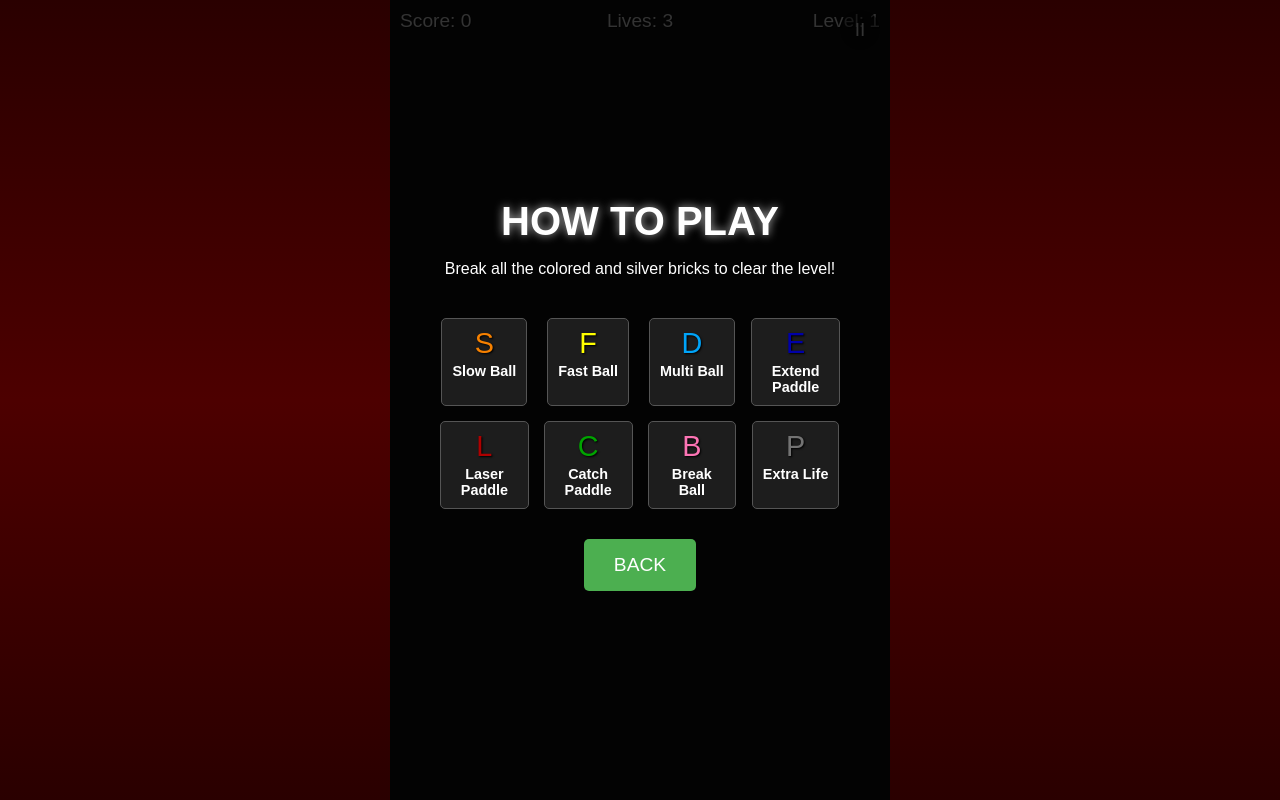
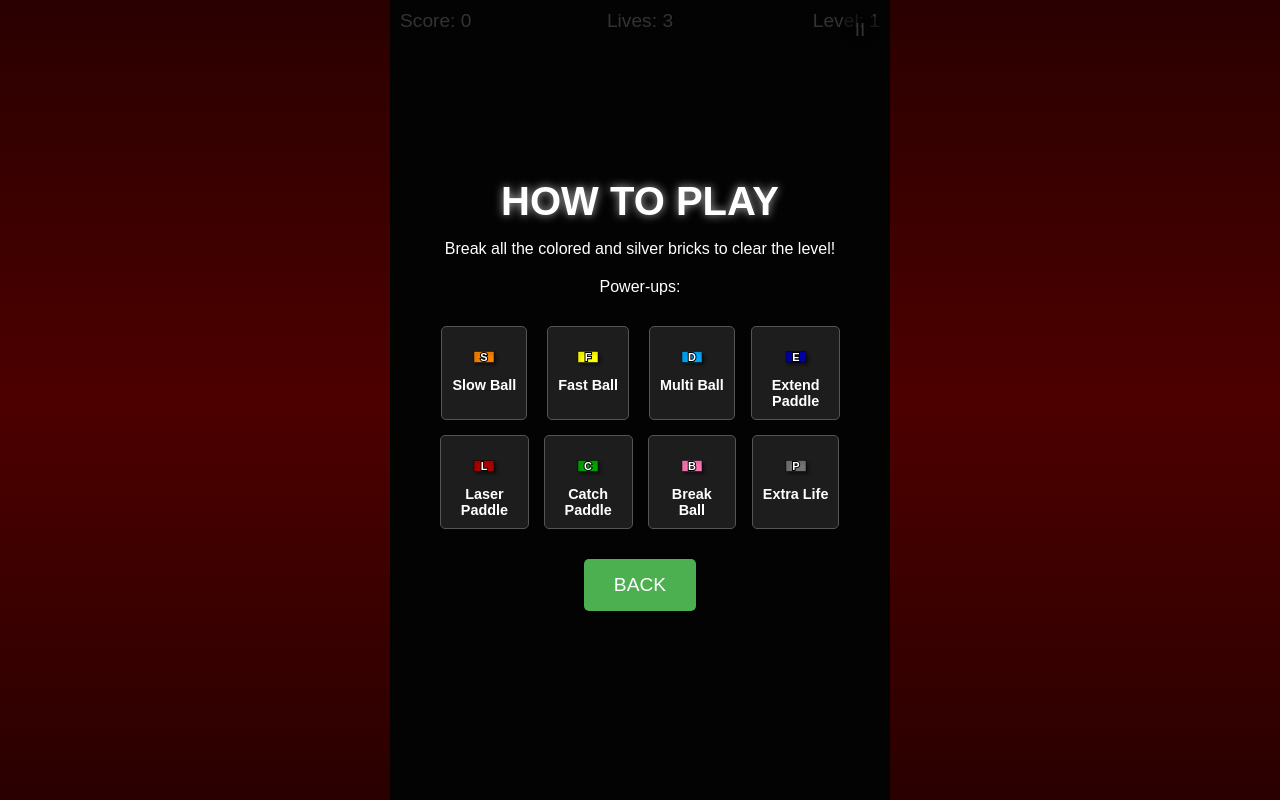
Before and after one commit to Abraham-Vizel37/Brick-Breaker, a plain HTML site: page index.html in a window 1280 px wide. Both pictures are taken after a click on the button "HOW TO PLAY". Drawn offline with Linux system fonts and the light colour scheme; no server answers.

Commit message:
How to Play Screen redesign. Added optional game sounds, currently not set up. Changed constant values for game rebalance.

```diff
--- a/index.html
+++ b/index.html
@@ -44,6 +44,9 @@
                 <button id="resumeBtn" class="game-btn">RESUME</button>
                 <button id="restartBtn" class="game-btn">RESTART LEVEL</button>
                 <button id="menuBtn" class="game-btn">MAIN MENU</button>
+                <label>
+                    <input type="checkbox" id="soundToggle" checked> Sound On
+                </label>
             </div>
 
             <div id="gameOverScreen">
@@ -84,11 +87,14 @@
              <div id="infoScreen">
                  <h2 class="screen-title">HOW TO PLAY</h2>
                   <p style="margin-bottom: 20px; font-size: 1rem;">Break all the colored and silver bricks to clear the level!</p>
+                  <p style="margin-bottom: 10px; font-size: 1rem;">Power-ups:</p>
                   <div id="powerupInfoList">
-                      </div>
+                      <!-- Powerup items will be dynamically added here by JavaScript -->
+                  </div>
                    <div id="powerupDescriptionWindow">
                        <h4></h4>
                        <p></p>
+                       <button id="closePowerupDescription" class="game-btn" style="margin-top: 10px;">Close</button>
                    </div>
                   <button id="backToInfoMenuBtn" class="game-btn">BACK</button>
              </div>
--- a/js/collision.js
+++ b/js/collision.js
@@ -1,6 +1,7 @@
 import { settings } from './constants.js';
 import { paddle } from './paddle.js';
 import { handlePowerupDrop } from './powerup.js';
+import { playSound } from '../script.js';
 // gameState and its properties (balls, bricks, lasers, powerups, score, lives, level, etc.)
 // will be passed as parameters to these collision functions.
 // uiUpdateCallback will be a function to call updateHUD, updateFinalScore etc.
@@ -20,6 +21,8 @@ export function checkBrickCollision(ball, bricks, currentGameState, uiUpdateCall
             ball.y - ball.radius < brick.y + brick.height) {
 
             anyBrickHit = true;
+
+            playSound('brickHit');
 
             // --- Animation Trigger ---
             // Trigger hit animation for Gold (unbreakable) or Silver bricks
--- a/js/constants.js
+++ b/js/constants.js
@@ -1,5 +1,5 @@
 export const settings = {
-    brickPadding: 2,
+    brickPadding: 3,
     brickOffsetTop: 0,
     paddleHeight: 16,
     paddleWidth: 100,
@@ -8,11 +8,11 @@ export const settings = {
     ballSpeedMultiplier: 1, // DEPRECATED: Replaced by activeSpeedModifier.
     ballDamage: 1,
     randomPowerupChance: 0.07,
-    extraLifeDropChance: 0.05,
+    extraLifeDropChance: 0.025,
     powerupSpeed: 1.5,
     powerupDuration: 10000,
     laserDuration: 8000,
-    breakDuration: 8000,
+    breakDuration: 16000,
     slowDuration: 8000,
     fastDuration: 8000,
     slowBallFactor: 0.6,
--- a/js/game.js
+++ b/js/game.js
@@ -539,8 +539,16 @@ function loadDeveloperMode() {
 // --- Event Listener Setup ---
 // This function should be called once when the application starts.
 export function setupEventListeners() {
-    // UI Navigation Buttons
-    if (UI.startBtn) UI.startBtn.addEventListener('click', () => {
+    // Prevent default touch behavior on the canvas
+    if (UI.canvas) {
+        UI.canvas.addEventListener('touchstart', (e) => { e.preventDefault(); }, { passive: false });
+        UI.canvas.addEventListener('touchmove', (e) => { e.preventDefault(); }, { passive: false });
+        UI.canvas.addEventListener('touchend', (e) => { e.preventDefault(); }, { passive: false });
+    }
+
+    // --- Screen Button Listeners ---
+    if (UI.startBtn) {
+        UI.startBtn.addEventListener('click', () => {
             let levelToStart = 1;
             if (gameState.developerMode && UI.levelSelectInput) {
                 const selectedLevel = parseInt(UI.levelSelectInput.value, 10);
@@ -548,76 +556,111 @@ export function setupEventListeners() {
                     levelToStart = selectedLevel;
                 } else {
                     alert(`Please enter a valid level number between 1 and ${settings.totalLevelsCount}.`);
-                return;
+                    return; // Prevent game from starting with invalid input
                 }
             }
             startGameAtLevel(levelToStart);
         });
-    if (UI.highScoreBtn) UI.highScoreBtn.addEventListener('click', () => {
+    }
+
+    if (UI.pauseBtn) {
+        UI.pauseBtn.addEventListener('click', pauseGame);
+    }
+
+    if (UI.resumeBtn) {
+        UI.resumeBtn.addEventListener('click', resumeGame);
+    }
+
+    if (UI.restartBtn) {
+        UI.restartBtn.addEventListener('click', restartLevel);
+    }
+
+    if (UI.menuBtn) {
+        UI.menuBtn.addEventListener('click', () => {
+            resetGameState();
+            UI.showScreen(UI.startScreen);
+            UI.updateHUD(); // Reset HUD display
+        });
+    }
+
+    if (UI.tryAgainBtn) {
+        UI.tryAgainBtn.addEventListener('click', () => startGameAtLevel(1));
+    }
+
+    if (UI.mainMenuGameOverBtn) {
+        UI.mainMenuGameOverBtn.addEventListener('click', () => {
+            resetGameState();
+            UI.showScreen(UI.startScreen);
+            UI.updateHUD(); // Reset HUD display
+        });
+    }
+
+    if (UI.nextLevelBtn) {
+        UI.nextLevelBtn.addEventListener('click', startNextLevel);
+    }
+
+    if (UI.highScoreBtn) {
+        UI.highScoreBtn.addEventListener('click', () => {
             const scores = loadHighScores();
             UI.updateHighScoresListUI(scores);
             UI.showScreen(UI.highScoresScreen);
         });
-     if (UI.settingsBtn) UI.settingsBtn.addEventListener('click', () => {
-        UI.updateDeveloperModeUIState(gameState.developerMode); // Ensure checkbox reflects current state
+    }
+
+    if (UI.backToMenuBtn) {
+        UI.backToMenuBtn.addEventListener('click', () => UI.showScreen(UI.startScreen));
+    }
+
+    if (UI.settingsBtn) {
+        UI.settingsBtn.addEventListener('click', () => {
             UI.showScreen(UI.settingsScreen);
         });
-    if (UI.infoBtn) UI.infoBtn.addEventListener('click', () => {
-        UI.populatePowerupInfoUI();
-        UI.hidePowerupDescription();
+    }
+
+    if (UI.backToSettingsMenuBtn) {
+        UI.backToSettingsMenuBtn.addEventListener('click', () => UI.showScreen(UI.startScreen));
+    }
+
+    if (UI.infoBtn) {
+        UI.infoBtn.addEventListener('click', () => {
             UI.showScreen(UI.infoScreen);
+            UI.populatePowerupInfoUI(); // Populate powerup list when info screen is shown
         });
-    if (UI.backToMenuBtn) UI.backToMenuBtn.addEventListener('click', () => UI.showScreen(UI.startScreen));
-    if (UI.backToSettingsMenuBtn) UI.backToSettingsMenuBtn.addEventListener('click', () => UI.showScreen(UI.startScreen));
-    if (UI.backToInfoMenuBtn) UI.backToInfoMenuBtn.addEventListener('click', () => UI.showScreen(UI.startScreen));
-    if (UI.tryAgainBtn) UI.tryAgainBtn.addEventListener('click', () => startGameAtLevel(1));
-    if (UI.mainMenuGameOverBtn) UI.mainMenuGameOverBtn.addEventListener('click', () => UI.showScreen(UI.startScreen));
-    if (UI.menuBtn) UI.menuBtn.addEventListener('click', () => {
-        pauseGame(); // Ensure game is paused before showing menu
-        clearAllTimedPowerupEffects(gameState); // Clear effects when going to menu
-        gameState.gameRunning = false; // Explicitly stop game running flag
-        UI.showScreen(UI.startScreen);
+    }
+
+    if (UI.backToInfoMenuBtn) {
+        UI.backToInfoMenuBtn.addEventListener('click', () => UI.showScreen(UI.startScreen));
+    }
+
+    // --- Developer Mode Listeners ---
+    if (UI.developerModeToggle) {
+        UI.developerModeToggle.addEventListener('change', (event) => {
+            gameState.developerMode = event.target.checked;
+            saveDeveloperMode();
+            UI.updateDeveloperModeUIState(gameState.developerMode);
         });
-    if (UI.nextLevelBtn) UI.nextLevelBtn.addEventListener('click', startNextLevel);
+    }
 
-    // Game Control Buttons
-    if (UI.pauseBtn) UI.pauseBtn.addEventListener('click', pauseGame);
-    if (UI.resumeBtn) UI.resumeBtn.addEventListener('click', resumeGame);
-    if (UI.restartBtn) UI.restartBtn.addEventListener('click', restartLevel);
+    if (UI.levelSelectInput) {
+         UI.levelSelectInput.addEventListener('change', (event) => {
+             // Optional: Add validation or confirmation
+             console.log("Level select changed to:", event.target.value);
+         });
+    }
 
-    // Canvas Input
+    // --- In-Game Interaction Listeners ( delegated to canvas) ---
     if (UI.canvas) {
-        UI.canvas.addEventListener('click', handleCanvasClickOrTouch);
-        UI.canvas.addEventListener('touchstart', handleCanvasClickOrTouch, { passive: false });
         UI.canvas.addEventListener('mousemove', handleCanvasMouseMove);
         UI.canvas.addEventListener('mousedown', handleCanvasClickOrTouch);
         UI.canvas.addEventListener('mouseup', handleCanvasMouseUpOrLeave);
-        UI.canvas.addEventListener('mouseleave', handleCanvasMouseUpOrLeave);
-        UI.canvas.addEventListener('touchmove', handleCanvasTouchMove, { passive: false });
+        UI.canvas.addEventListener('mouseleave', handleCanvasMouseUpOrLeave); // Treat mouse leaving as mouse up
+
+        UI.canvas.addEventListener('touchmove', handleCanvasTouchMove);
+        UI.canvas.addEventListener('touchstart', handleCanvasClickOrTouch);
+        // touchend handled by touchend preventDefault above, might need specific logic later
     }
 
-    // Settings
-    if (UI.developerModeToggle) UI.developerModeToggle.addEventListener('change', (e) => {
-        gameState.developerMode = e.target.checked;
-        saveDeveloperMode();
-        UI.updateDeveloperModeUIState(gameState.developerMode);
-    });
-
-    // Powerup Info Screen Interaction
-    if (UI.powerupInfoList) UI.powerupInfoList.addEventListener('click', (e) => {
-        const item = e.target.closest('.powerup-item');
-        if (item && item.dataset.powerupType) {
-            UI.showPowerupDescription(item.dataset.powerupType);
-        }
-    });
-    if (UI.infoScreen) UI.infoScreen.addEventListener('click', (e) => {
-        if (UI.powerupDescriptionWindow && UI.powerupDescriptionWindow.style.display === 'block' && !UI.powerupDescriptionWindow.contains(e.target)) {
-            UI.hidePowerupDescription();
-        }
-    });
-    if (UI.powerupDescriptionWindow) UI.powerupDescriptionWindow.addEventListener('click', e => e.stopPropagation());
-
-    // Window Resize
+    // --- Window Resize Listener ---
     window.addEventListener('resize', handleResize);
 }
 
--- a/js/ui.js
+++ b/js/ui.js
@@ -131,8 +131,8 @@ export function updateDeveloperModeUIState(isDevMode) {
 
 // --- Powerup Info Screen ---
 export function populatePowerupInfoUI() {
-    if (!powerupInfoList || !powerupDescriptionWindow) {
-        console.error("Powerup info elements not found!");
+    if (!powerupInfoList || !powerupDescriptionWindow || !ctx) {
+        console.error("Powerup info elements or canvas context not found!");
         return;
     }
     powerupInfoList.innerHTML = '';
@@ -142,18 +142,72 @@ export function populatePowerupInfoUI() {
         infoItem.classList.add('powerup-item');
         infoItem.dataset.powerupType = p.type;
 
-        const symbolElement = document.createElement('span');
-        symbolElement.textContent = p.symbol;
-        symbolElement.style.color = p.color;
-        symbolElement.style.textShadow = '1px 1px 2px #000';
+        // Create a small canvas to draw the powerup shape
+        const powerupCanvas = document.createElement('canvas');
+        const canvasSize = 40; // Size of the mini canvas
+        powerupCanvas.width = canvasSize;
+        powerupCanvas.height = canvasSize;
+        const powerupCtx = powerupCanvas.getContext('2d');
+
+        // Draw the powerup shape (capsule) on the mini canvas
+        if (powerupCtx) {
+            // Use dimensions similar to the in-game powerups (adjust as needed for mini canvas scale)
+            const powerupWidth = 20 * (canvasSize / 40); // Scale based on canvas size
+            const powerupHeight = 11 * (canvasSize / 40); // Scale based on canvas size
+            const powerupX = (canvasSize - powerupWidth) / 2;
+            const powerupY = (canvasSize - powerupHeight) / 2;
+
+            powerupCtx.fillStyle = p.color;
+            powerupCtx.shadowColor = 'rgba(0,0,0,0.5)';
+            powerupCtx.shadowBlur = 3;
+            powerupCtx.shadowOffsetX = 2;
+            powerupCtx.shadowOffsetY = 2;
+
+            // Draw rectangle shape
+            powerupCtx.fillRect(powerupX, powerupY, powerupWidth, powerupHeight);
+
+            // Draw stroke
+            powerupCtx.strokeStyle = '#000';
+            powerupCtx.lineWidth = 0.5 * (canvasSize / 40); // Scale stroke width
+            powerupCtx.strokeRect(powerupX, powerupY, powerupWidth, powerupHeight);
+
+            // Draw the powerup symbol on top
+            powerupCtx.fillStyle = 'white'; // Symbol color
+            // Use font size and stroke similar to in-game powerups
+            const symbolFontSize = 11 * (canvasSize / 40); // Scale font size
+            powerupCtx.font = `bold ${symbolFontSize}px Arial`;
+            powerupCtx.textAlign = 'center';
+            powerupCtx.textBaseline = 'middle';
+            // Clear shadows for text
+            powerupCtx.shadowColor = 'transparent';
+            const symbolTextY = canvasSize / 2 + (symbolFontSize * 0.1); // Adjust for vertical alignment
+
+            // Draw text stroke
+            powerupCtx.strokeStyle = '#000000';
+            powerupCtx.lineWidth = 2 * (canvasSize / 40); // Scale stroke width
+            powerupCtx.strokeText(p.symbol, canvasSize / 2, symbolTextY);
+            // Draw text fill
+            powerupCtx.fillText(p.symbol, canvasSize / 2, symbolTextY);
+        }
 
         const nameElement = document.createElement('span');
         nameElement.textContent = p.name;
 
-        infoItem.appendChild(symbolElement);
+        infoItem.appendChild(powerupCanvas);
         infoItem.appendChild(nameElement);
         powerupInfoList.appendChild(infoItem);
+
+        // Add click listener to show description
+        infoItem.addEventListener('click', () => {
+            showPowerupDescription(p.type);
+        });
     });
+
+    // Add event listener for the close button
+    const closeButton = powerupDescriptionWindow.querySelector('#closePowerupDescription');
+    if (closeButton) {
+        closeButton.addEventListener('click', hidePowerupDescription);
+    }
 }
 
 export function showPowerupDescription(powerupType) {
--- a/script.js
+++ b/script.js
@@ -1,7 +1,75 @@
 // Main entry point for the game
 import { initializeGame } from './js/game.js';
 
-document.addEventListener('DOMContentLoaded', () => {
+// --- Sound Management ---
+// Create an AudioContext
+const audioContext = new (window.AudioContext || window.webkitAudioContext)();
+
+// Object to hold loaded sound buffers
+const soundBuffers = {};
+
+// Flag to control sound playback
+let soundEnabled = true; // Default to sound on
+
+// Function to load a sound file
+async function loadSound(url, name) {
+    try {
+        const response = await fetch(url);
+        const arrayBuffer = await response.arrayBuffer();
+        const audioBuffer = await audioContext.decodeAudioData(arrayBuffer);
+        soundBuffers[name] = audioBuffer;
+        console.log(`Sound loaded: ${name}`);
+    } catch (error) {
+        console.error(`Error loading sound ${url}:`, error);
+    }
+}
+
+// Function to play a loaded sound
+function playSound(name) {
+    if (!soundEnabled || !soundBuffers[name]) {
+        return; // Don't play if sound is disabled or buffer not loaded
+    }
+
+    const source = audioContext.createBufferSource();
+    source.buffer = soundBuffers[name];
+    source.connect(audioContext.destination);
+    source.start(0);
+}
+
+// Load necessary sounds (replace with actual file paths)
+// You'll need to provide or create these sound files (e.g., .wav or .mp3)
+async function loadAllSounds() {
+    // Example placeholder sound files
+    await loadSound('sounds/brick_hit.wav', 'brickHit');
+    await loadSound('sounds/paddle_bounce.wav', 'paddleBounce');
+    await loadSound('sounds/wall_bounce.wav', 'wallBounce');
+    await loadSound('sounds/game_over.wav', 'gameOver');
+    await loadSound('sounds/level_complete.wav', 'levelComplete');
+    await loadSound('sounds/powerup_catch.wav', 'powerupCatch');
+    await loadSound('sounds/laser.wav', 'laserShoot');
+    // Add more sounds as needed
+}
+
+// Expose playSound to other modules (like game.js, collision.js)
+export { playSound };
+
+document.addEventListener('DOMContentLoaded', async () => {
     console.log("DOM fully loaded. Initializing game from script.js...");
+
+    // Load sounds before initializing the game or shortly after
+    await loadAllSounds();
+
     initializeGame();
+
+    // --- UI Event Listeners ---
+    const soundToggle = document.getElementById('soundToggle');
+    if (soundToggle) {
+        // Initial state based on checkbox
+        soundEnabled = soundToggle.checked;
+
+        soundToggle.addEventListener('change', (event) => {
+            soundEnabled = event.target.checked;
+            console.log(`Sound ${soundEnabled ? 'enabled' : 'disabled'}`);
+        });
+    }
 });
```
Lines whose indentation alone changed are shown as unchanged.
